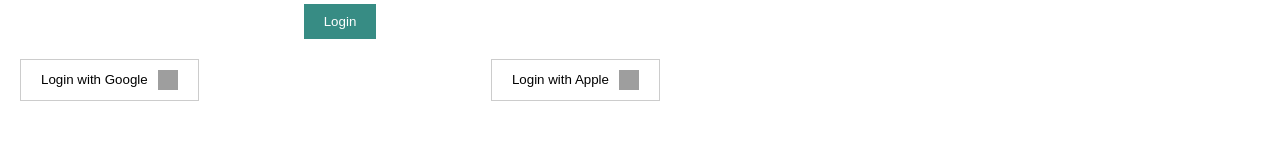
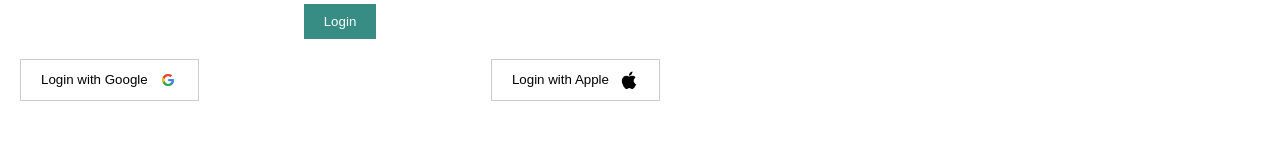
Before and after one commit to VT-SE-Fall2023/groupx-recipe-frontend, a React (Create React App) app: page /login in a window 1280 px wide. Shown: the part 254-414 px from the top of the page. Built offline with nearby package versions, Linux system fonts and the light colour scheme; grey boxes are pictures that could not be loaded.

Commit message:
func: Add google and apple logo

```diff
--- a/src/Login.js
+++ b/src/Login.js
@@ -38,11 +38,11 @@ function Login() {
                     <div className="login-options">
                         <button className="login-google">
                             Login with Google
-                            <img src="google-logo.png" alt="Google Logo" />
+                            <img src={require('./img/google_icon.png')} alt="Google Logo" />
                         </button>
                         <button className="login-apple">
                             Login with Apple
-                            <img src="apple-logo.png" alt="Apple Logo" />
+                            <img src={require('./img/apple_icon.png')} alt="Apple Logo" />
                         </button>
                     </div>
                 </div>
```
Also changed, not shown: src/img/apple_icon.png (added), src/img/google_icon.png (added).
